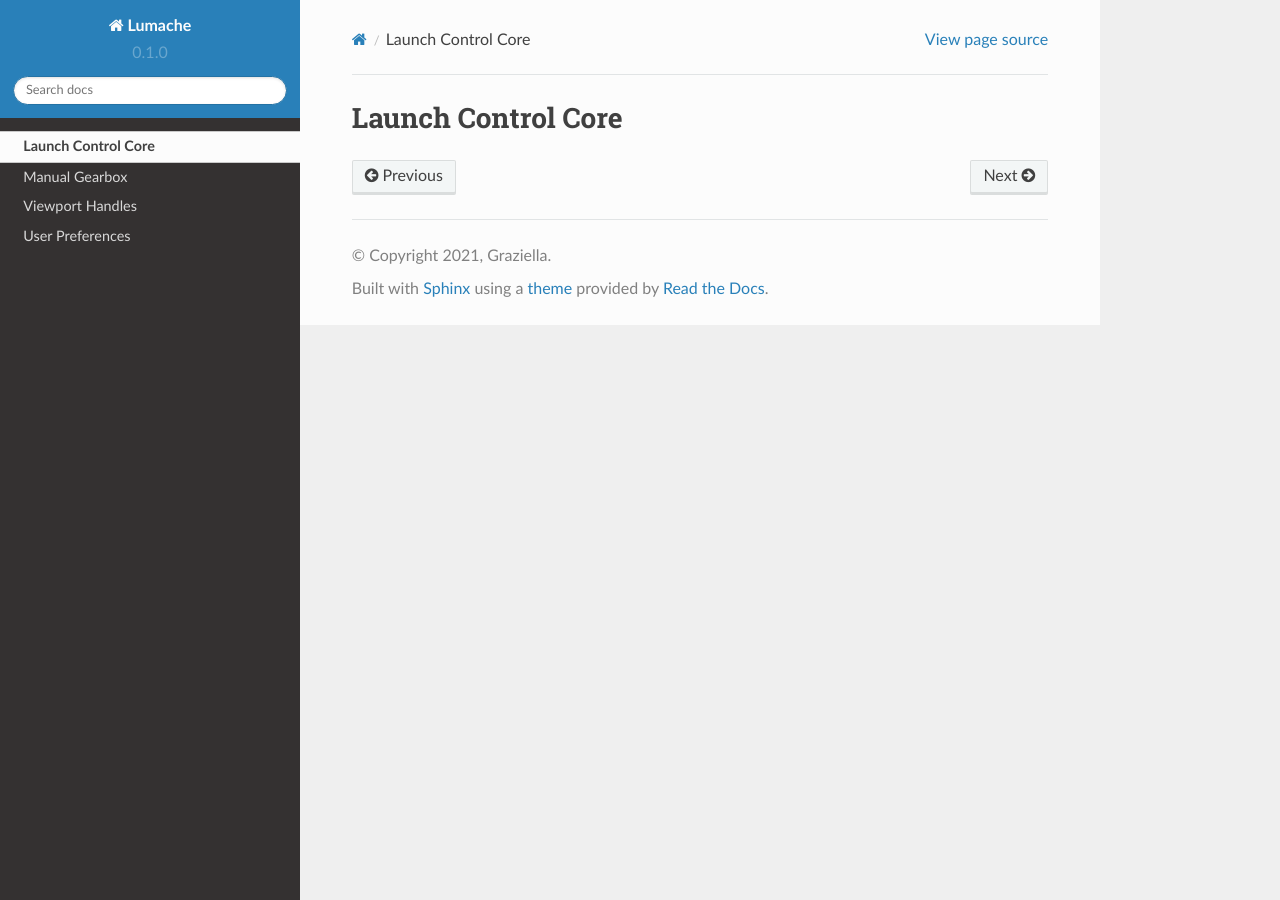
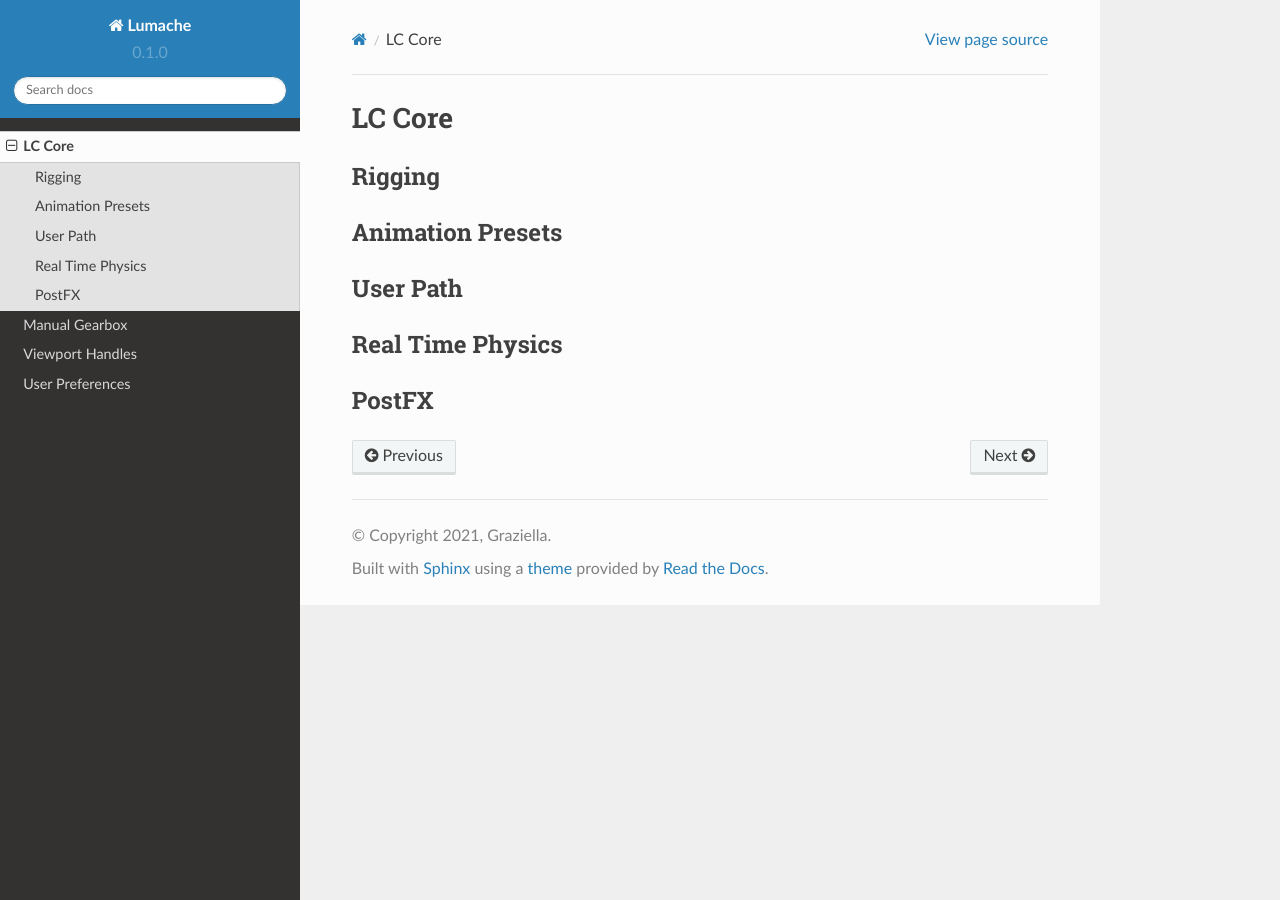
Before and after one commit to DanielVesterbaek/launch-control-documentation, a Sphinx documentation site: the page built from docs/source/launch-control-core.rst, in a window 1280 px wide. Built offline with Sphinx 7.4.7 and the Read the Docs theme 2.0.0, drawn with Linux system fonts in a browser that asks for light colours.

Commit message:
Update launch-control-core.rst

```diff
--- a/docs/source/launch-control-core.rst
+++ b/docs/source/launch-control-core.rst
@@ -1,2 +1,17 @@
-Launch Control Core
+LC Core
 ===================================
+
+Rigging
+------
+
+Animation Presets
+------
+
+User Path
+------
+
+Real Time Physics
+------
+
+PostFX
+------
```
